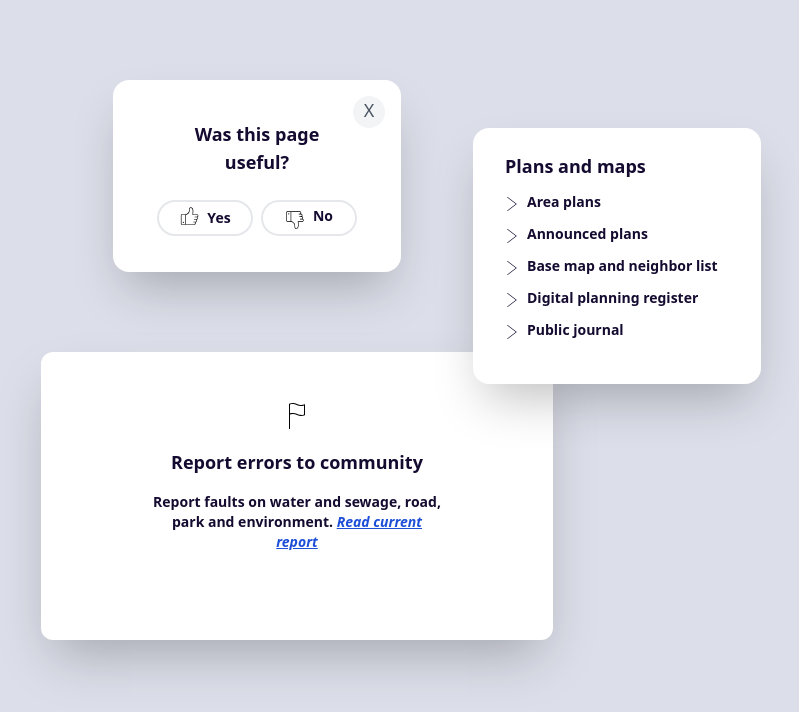
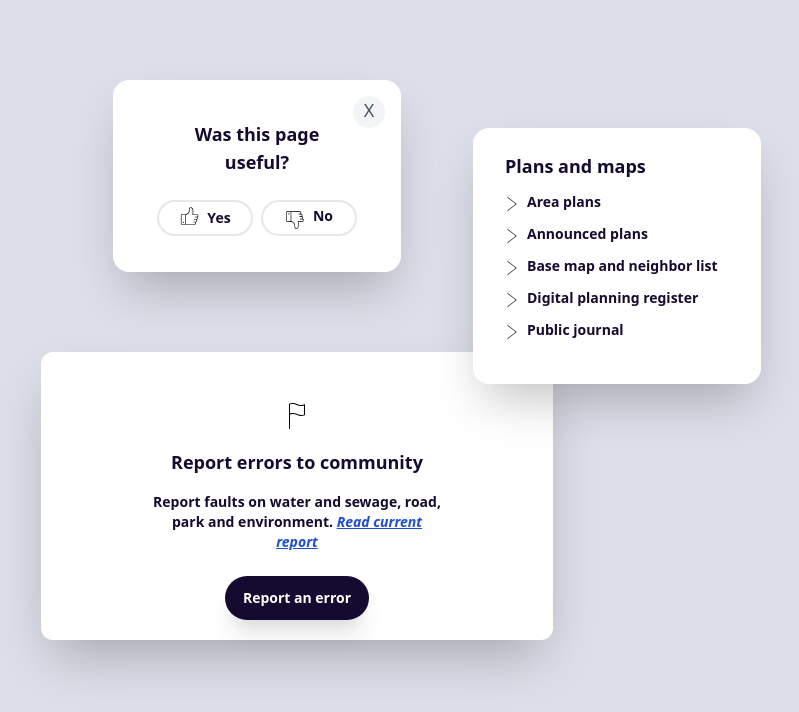
Before and after one commit to nasir-001/100-components, a Vue app: page /layout21 in a window 1280 px wide. Shown: the top 712 px of the page, without its empty margins (239-1038 px from the left). Built offline with nearby package versions, Linux system fonts and the light colour scheme; the HTML template or start-up script is replaced by a standard one.

Commit message:
finish component 21

```diff
--- a/src/views/Layout21.vue
+++ b/src/views/Layout21.vue
@@ -59,6 +59,9 @@
         <div class="text-layout21buttonAndTextColor pt-4 text-sm text-center mx-28 font-semibold">
           Report faults on water and sewage, road, park and environment.
           <i class="text-blue-700 underline cursor-pointer">Read current report</i>
+        </div>
+        <div class="mx-auto w-36 text-center text-sm font-semibold py-3 shadow-xl text-white rounded-full bg-layout21buttonAndTextColor mt-6">
+          Report an error
         </div>
       </div>
       <div class="bg-white rounded-2xl w-72 h-64 -ml-20 -mt-56 shadow-2xl">
```
